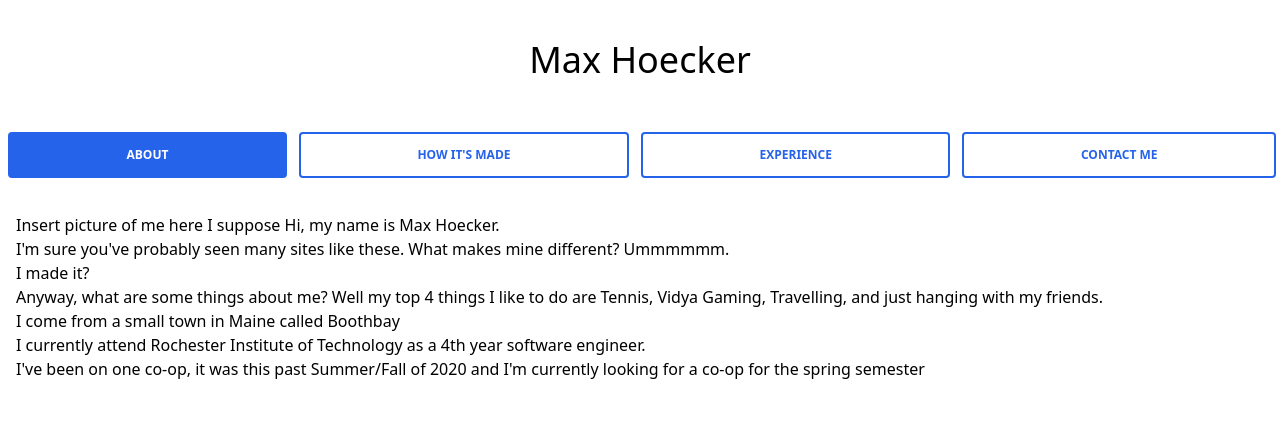
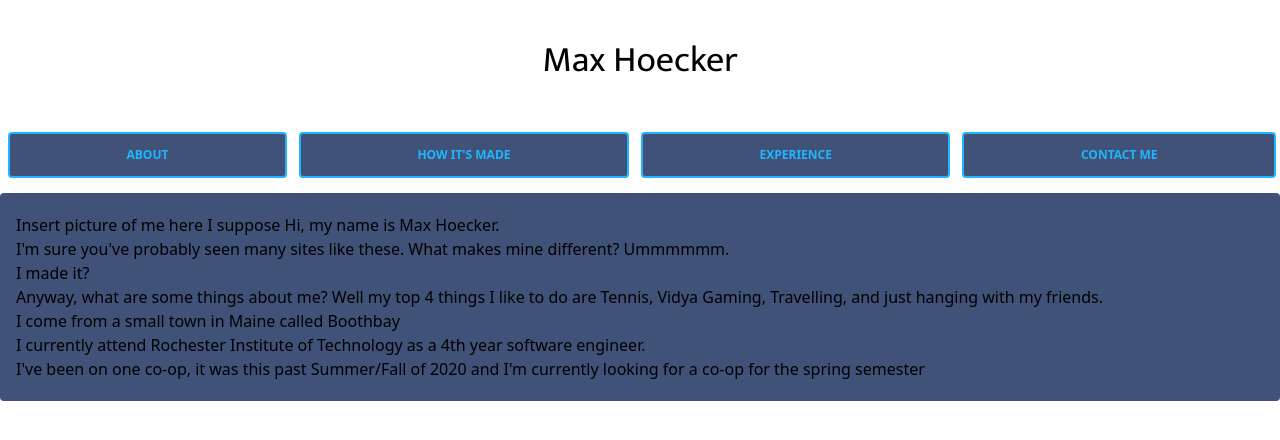
Before and after one commit to MaxHoecker/portfolio-site, a React (Create React App) app: page / in a window 1280 px wide. Shown: the top 440 px of the page. Built offline with nearby package versions, Linux system fonts and the light colour scheme.

Commit message:
changed a font, and tailwind doesn't like my color config, which is fair because their system is waaaaaaaaaaay better

```diff
--- a/public/index.html
+++ b/public/index.html
@@ -3,6 +3,11 @@
   <head>
     <meta charset="utf-8" />
     <link rel="icon" href="%PUBLIC_URL%/favicon.ico" />
+
+    <link rel="preconnect" href="https://fonts.googleapis.com">
+    <link rel="preconnect" href="https://fonts.gstatic.com" crossorigin>
+    <link href="https://fonts.googleapis.com/css2?family=Mukta&display=swap" rel="stylesheet">
+
     <meta name="viewport" content="width=device-width, initial-scale=1" />
     <meta name="theme-color" content="#000000" />
     <meta
@@ -24,7 +29,7 @@
       work correctly both with client-side routing and a non-root public URL.
       Learn how to configure a non-root public URL by running `npm run build`.
     -->
-    <title>React App</title>
+    <title>Max Hoecker</title>
   </head>
   <body>
     <noscript>You need to enable JavaScript to run this app.</noscript>
--- a/src/App.js
+++ b/src/App.js
@@ -5,17 +5,8 @@ function App() {
 
   let componentList = [];
 
-  let colorConfig = {
-    bg: "gray",
-    bgNum: "-100",
-    primary: "blue",
-    primaryNum: "-600",
-    secondary: "white",
-    secondaryNum: ""
-  };
-
-  componentList.push(<Header key={"Header-Component"} colorConfig={colorConfig}/>);
-  componentList.push(<NavBar key={"NavBar-Component"} colorConfig={colorConfig}/>);
+  componentList.push(<Header key={"Header-Component"} />);
+  componentList.push(<NavBar key={"NavBar-Component"} />);
 
   return (
       componentList
--- a/src/components/ExperiencePage.js
+++ b/src/components/ExperiencePage.js
@@ -1,4 +1,4 @@
-export default function ExperiencePage(props) {
+export default function ExperiencePage() {
 
     return(
         <div>
--- a/src/components/FadeInCard.js
+++ b/src/components/FadeInCard.js
@@ -1,9 +1,8 @@
 export default function FadeInCard(props) {
-    const wrapperClassName = "bg-" + props.colorConfig.secondary + props.colorConfig.secondaryNum +
+    const wrapperClassName = "bg-backgroundColor" +
         " m-4 p-6 rounded-2xl shadow-lg " +
-        "border-2 border-" + props.colorConfig.primary + props.colorConfig.primaryNum + " " +
-        "text-" + props.colorConfig.primary + props.colorConfig.primaryNum + " " //+
-        // "animate-fade-in-right";
+        "border-2 border-primary" +
+        "text-primary";
 
     return (
         <div className={wrapperClassName}>
--- a/src/components/Header.js
+++ b/src/components/Header.js
@@ -1,7 +1,7 @@
 import github from './../images/github.svg';
 
 export default function Header() {
-    let classNameText = "text-center text-4xl";
+    let classNameText = "text-center text-4xl font-mukta";
 
     return(
         <div className={"p-10"}>
--- a/src/components/HowItsMadePage.js
+++ b/src/components/HowItsMadePage.js
@@ -8,7 +8,7 @@ import ScrollSlideLeft from "../wrappers/ScrollSlideLeft";
 import ScrollSlideRight from "../wrappers/ScrollSlideRight";
 
 
-export default function HowItsMadePage(props){
+export default function HowItsMadePage(){
     let cardList=[];
 
     const Prelude = (
@@ -69,19 +69,19 @@ export default function HowItsMadePage(props){
     );
 
     cardList.push(
-        <ScrollSlideRight key={"Prelude-Transition"} children={<FadeInCard key={"Prelude"} childComponent={Prelude} colorConfig={props.colorConfig}/>}/>
+        <ScrollSlideRight key={"Prelude-Transition"} children={<FadeInCard key={"Prelude"} childComponent={Prelude} />}/>
     );
     cardList.push(
-        <ScrollSlideLeft key={"Running-Machine-Transition"} children={<FadeInCard key={"Running-Machine"} childComponent={RunningMachine} colorConfig={props.colorConfig}/>}/>
+        <ScrollSlideLeft key={"Running-Machine-Transition"} children={<FadeInCard key={"Running-Machine"} childComponent={RunningMachine} />}/>
     );
     cardList.push(
-        <ScrollSlideRight key={"AWS-Transition"} children={<FadeInCard key={"AWS"} childComponent={AWSCard} colorConfig={props.colorConfig}/>}/>
+        <ScrollSlideRight key={"AWS-Transition"} children={<FadeInCard key={"AWS"} childComponent={AWSCard} />}/>
     );
     cardList.push(
-        <ScrollSlideLeft key={"Making-The-Project-Transition"} children={<FadeInCard key={"Making-The-Project"} childComponent={MakingTheProject} colorConfig={props.colorConfig}/>}/>
+        <ScrollSlideLeft key={"Making-The-Project-Transition"} children={<FadeInCard key={"Making-The-Project"} childComponent={MakingTheProject} />}/>
     );
     cardList.push(
-        <ScrollSlideRight key={"GruntWork-Transition"} children={<FadeInCard key={"GruntWork"} childComponent={GruntWork} colorConfig={props.colorConfig}/>}/>
+        <ScrollSlideRight key={"GruntWork-Transition"} children={<FadeInCard key={"GruntWork"} childComponent={GruntWork} />}/>
     );
 
 
--- a/src/components/NavBar.js
+++ b/src/components/NavBar.js
@@ -5,7 +5,7 @@ import ContactMePage from "./ContactMePage";
 import ExperiencePage from "./ExperiencePage";
 import Tab from "./Tab";
 
-const Tabs = (props) => {
+const Tabs = () => {
     const [openTab, setOpenTab] = React.useState(1);
 
     return (
@@ -24,7 +24,6 @@ const Tabs = (props) => {
                             tabNum={1}
                             tabActive={openTab === 1}
                             tabHeader={"About"}
-                            colorConfig={props.colorConfig}
                             key={"About-Tab"}
                         />
 
@@ -36,7 +35,6 @@ const Tabs = (props) => {
                             tabNum={2}
                             tabActive={openTab === 2}
                             tabHeader={"How It's Made"}
-                            colorConfig={props.colorConfig}
                             key={"How-Its-Made-Tab"}
                         />
 
@@ -48,7 +46,6 @@ const Tabs = (props) => {
                             tabNum={3}
                             tabActive={openTab === 3}
                             tabHeader={"Experience"}
-                            colorConfig={props.colorConfig}
                             key={"Experience-Tab"}
                         />
 
@@ -60,25 +57,24 @@ const Tabs = (props) => {
                             tabNum={4}
                             tabActive={openTab === 4}
                             tabHeader={"Contact Me"}
-                            colorConfig={props.colorConfig}
                             key={"Contact-Me-Tab"}
                         />
 
                     </ul>
-                    <div className={"relative flex flex-col min-w-0 break-words bg-" + props.colorConfig.bg + "-" + props.colorConfig.bgNum + " w-full mb-6 rounded "}>
+                    <div className={"relative flex flex-col min-w-0 break-words bg-backgroundColor w-full mb-6 rounded "}>
                         <div className="px-4 py-5 flex-auto">
                             <div className="tab-content tab-space">
                                 <div className={openTab === 1 ? "block" : "hidden"} id="link1">
-                                    <AboutPage colorConfig={props.colorConfig}/>
+                                    <AboutPage />
                                 </div>
                                 <div className={openTab === 2 ? "block" : "hidden"} id="link2">
-                                    <HowItsMadePage colorConfig={props.colorConfig}/>
+                                    <HowItsMadePage />
                                 </div>
                                 <div className={openTab === 3 ? "block" : "hidden"} id="link2">
-                                    <ExperiencePage colorConfig={props.colorConfig}/>
+                                    <ExperiencePage />
                                 </div>
                                 <div className={openTab === 4 ? "block" : "hidden"} id="link3">
-                                    <ContactMePage colorConfig={props.colorConfig}/>
+                                    <ContactMePage />
                                 </div>
                             </div>
                         </div>
--- a/src/components/Tab.js
+++ b/src/components/Tab.js
@@ -1,7 +1,6 @@
 import React from "react";
 
 export default function Tab(props){
-    const tabNum = props.tabNum;
     let onClick = props.onclick;
     let tabActive = props.tabActive;
 
@@ -9,20 +8,13 @@ export default function Tab(props){
         "rounded " +
         "block " +
         "leading-normal " +
-        "border-2 border-" + props.colorConfig.primary + props.colorConfig.primaryNum + " " +
+        "border-2 border-primary " +
         "hover:bg-gray-200 " +
-        "focus:bg-" + props.colorConfig.primary + props.colorConfig.primaryNum + " ";
+        "focus:bg-backgroundColor ";
 
-    const tabActiveCss = "text-" + props.colorConfig.secondary + props.colorConfig.secondaryNum +
-        " bg-" + props.colorConfig.primary + props.colorConfig.primaryNum + " ";
+    const tabActiveCss = "text-primary bg-backgroundColor ";
 
-    const tabInactiveCss = "text-" + props.colorConfig.primary + props.colorConfig.primaryNum +
-        " bg-" + props.colorConfig.secondary + props.colorConfig.secondaryNum + " ";
-
-    // e => {
-    //     e.preventDefault();
-    //     setOpenTab(1);
-    // }
+    const tabInactiveCss = "text-primary bg-backgroundColor";
 
     return (
         <li className="-mb-px mx-1 ml-2 last:mr-0 flex-auto text-center">
--- a/tailwind.config.js
+++ b/tailwind.config.js
@@ -3,55 +3,21 @@ module.exports = {
   darkMode: false, // or 'media' or 'class'
   theme: {
     extend: {
-      keyframes: {
-        'fade-in-right': {
-          '0%': {
-            opacity: '0',
-            transform: 'translateX(-10px)'
-          },
-          '100%': {
-            opacity: '1',
-            transform: 'translateX(0)'
-          },
-        },
-        'fade-out-right': {
-          'from': {
-            opacity: '1',
-            transform: 'translateX(0px)'
-          },
-          'to': {
-            opacity: '0',
-            transform: 'translateX(10px)'
-          },
-        },
-        'fade-in-left': {
-          '0%': {
-            opacity: '0',
-            transform: 'translateX(10px)'
-          },
-          '100%': {
-            opacity: '1',
-            transform: 'translateX(0)'
-          },
-        },
-        'fade-out-left': {
-          'from': {
-            opacity: '1',
-            transform: 'translateX(0px)'
-          },
-          'to': {
-            opacity: '0',
-            transform: 'translateX(10px)'
-          },
-        }
-      },
-      animation: {
-        'fade-in-right': 'fade-in-right 0.5s ease-out',
-        'fade-out-right': 'fade-out-right 0.5s ease-out',
-        'fade-in-left': 'fade-in-right 0.5s ease-out',
-        'fade-out-left': 'fade-out-right 0.5s ease-out'
+      fontFamily:{
+        'mukta':['Mukta', 'sans-serif']
       }
     },
+    colors:{
+      backgroundColor: {
+        DEFAULT: '#405278',
+      },
+      primary: {
+        DEFAULT: '#1fb6ff',
+      },
+      secondary: {
+        DEFAULT: '#ffffff',
+      }
+    }
   },
   variants: {
     extend: {},
```
Also changed, not shown: src/siteText.txt.
